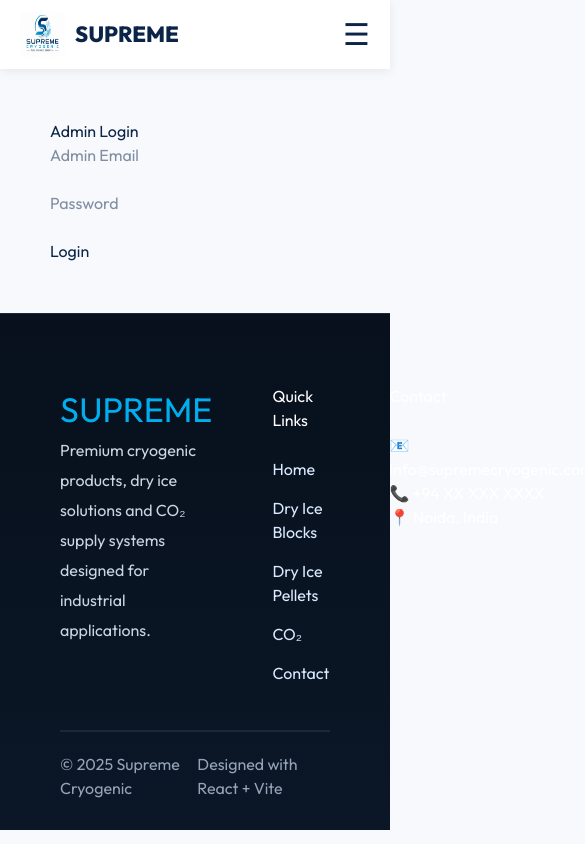
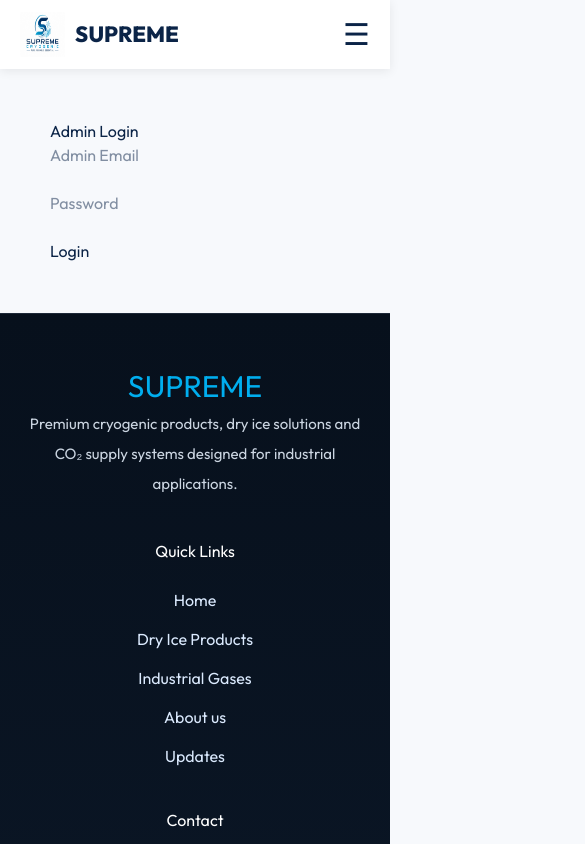
Before and after one commit to harshkr001/Supreme_Cyogenic, a React (Vite) app: page /admin-login in a window 390 px wide. Shown: the top 844 px of the page, 585 px wide, since content can reach past the window. Built offline with nearby package versions, Linux system fonts and the light colour scheme.

Commit message:
pages are responsive

```diff
--- a/src/Components/About/CompanyTimeLine.jsx
+++ b/src/Components/About/CompanyTimeLine.jsx
@@ -1,3 +1,4 @@
+
 function CompanyTimeline() {
   const timeline = [
     {
@@ -22,6 +23,8 @@ function CompanyTimeline() {
     }
   ];
 
+  const isMobile = window.innerWidth <= 900
+
   return (
     <section
       style={{
@@ -39,7 +42,16 @@ function CompanyTimeline() {
       >
         Our Journey
       </h2>
-
+      <div
+        style={{
+          display: "grid",
+          gridTemplateColumns: isMobile ? "1fr" : "1.2fr 0.8fr",
+          gap: "60px",
+          alignItems: "center",
+        }}
+      >
+        {/* Left Side - Timeline */}
+        <div>
           {timeline.map((item, index) => (
             <div
               key={index}
@@ -88,6 +100,8 @@ function CompanyTimeline() {
               </div>
             </div>
           ))}
+        </div>
+      </div>
     </section>
   );
 }
--- a/src/Components/Features.jsx
+++ b/src/Components/Features.jsx
@@ -7,6 +7,7 @@ import premiumImg from "../assets/premium.jpeg"
 
 
 const heading = "Why Choose SUPREME CRYOGENIC?";
+const isMobile = window.innerWidth <= 900
 
 function Features() {
 
@@ -77,14 +78,14 @@ function Features() {
 
     return (
         <section id="why" style={{
-            padding: "80px 60px",
+            padding: isMobile ? "60PX 20PX" : "80px 60px",
             background: "#081420",
             overflow: "visible",
             position: "relative"
 
         }}>
 
-            <motion.h2 style={{ textAlign: "center", fontSize: "42px", marginBottom: "50px", color: "#FFFFFF", overflow: "hidden", }}
+            <motion.h2 style={{ textAlign: "center", fontSize: isMobile ? "30px" : "42px", marginBottom: "50px", color: "#FFFFFF", overflow: "hidden", }}
                 variants={container}
                 initial="hidden"
                 whileInView="show"
@@ -95,7 +96,7 @@ function Features() {
                 ))}
             </motion.h2>
 
-            <div style={{ display: "flex", justifyContent: "space-between", marginTop: "70px", gap: "24px", flexWrap: "wrap" }}>
+            <div style={{ display: "flex", justifyContent: "center", marginTop: "70px", gap: "24px", flexWrap: "wrap" }}>
                 {Features.map((f, i) => (
                     <motion.div
                         key={f.title}
@@ -109,11 +110,12 @@ function Features() {
                         onClick={() => handleCardClick(i)}
                         transition={{ delay: i * 0.12, duration: 0.45 }}
                         style={{
-                            flex: "1 1 220px",
-                            minWidth: "220px",
+                            flex: isMobile ? "1 1 100%" : "1 1 220px",
+                            minWidth: isMobile ? "100%" : "220px",
+                            maxWidth: isMobile ? "100%" : "320px",
                             background: "linear-gradient(135deg, rgba(255,255,255,0.02), rgba(255,255,255,0.01))",
                             borderRadius: "14px",
-                            padding: "28px",
+                            padding: isMobile ? "18px" : "28px",
                             border: hoveredCard === i || mobileTooltip === i
                                 ? "1px solid rgba(0, 191, 255, 0.4)"
                                 : "1px solid rgba(255,255,255,0.04)",
@@ -122,6 +124,7 @@ function Features() {
                                 ? "0 20px 50px rgba(0, 191, 255, 0.3), 0 0 30px rgba(0, 191, 255, 0.2)"
                                 : "0 8px 30px rgba(0,0,0,0.6)",
                             position: "relative",
+                            overflow: "visible",
                             cursor: "pointer",
                             transition: "all 0.3s ease",
                             transform: hoveredCard === i || mobileTooltip === i ? "translateY(-10px)" : "translateY(0)"
@@ -129,21 +132,21 @@ function Features() {
                         }}>
                         <div style={{ fontSize: "34px", marginBottom: "12px" }}>
                             {f.title === "Fast Delivery" ||
-                            f.title == "Premium Quality" ||
-                            f.title == "Reliable Supply" ||
-                            f.title == "24/7 Support" ? (
+                                f.title == "Premium Quality" ||
+                                f.title == "Reliable Supply" ||
+                                f.title == "24/7 Support" ? (
                                 <img
                                     src={f.icon}
                                     alt={f.title}
                                     style={{
                                         width: "100%",
-                                        height: "180px",
+                                        height: isMobile ? "140px" : "180px",
                                         objectFit: "contain",
                                         objectPosition: "center",
                                         borderRadius: "10px",
                                         display: "block",
                                         background: "#081420",
-                                        padding: "8px"
+                                        padding: isMobile ? "0" : "8px"
                                     }}
                                 />
                             ) : (
@@ -151,10 +154,31 @@ function Features() {
                             )}
                         </div>
 
-                        <h3 style={{ fontSize: "20px", marginBottom: "8px" }}>{f.title}</h3>
+
+                        {!(isMobile && mobileTooltip === i) && (
+                            <>
+                                <h3
+                                    style={{
+                                        fontSize: isMobile ? "18px" : "20px",
+                                        marginBottom: "8px",
+                                    }}
+                                >
+                                    {f.title}
+                                </h3>
+
+                                <p
+                                    style={{
+                                        color: "#BBD7EE",
+                                        lineHeight: 1.6,
+                                    }}
+                                >
+                                    {f.desc}
+                                </p>
+                            </>
+                        )}
 
                         {/* Tooltip */}
-                        {(hoveredCard === i || mobileTooltip === i) && (
+                        {!isMobile && hoveredCard === i && (
                             <motion.div
                                 className="feature-tooltip"
                                 variants={tooltipVariants}
@@ -207,7 +231,7 @@ function Features() {
                                 </p>
                             </motion.div>
                         )}
-                        <p style={{ color: "#BBD7EE", lineHeight: 1.6 }}>{f.desc}</p>
+
                     </motion.div>
                 ))}
             </div>
--- a/src/Components/Footer.jsx
+++ b/src/Components/Footer.jsx
@@ -1,13 +1,17 @@
 import { Link } from "react-router-dom";
+import { useState } from "react"
+
+const isMobile = window.innerWidth <= 900
 
 function Footer() {
+  const [hoveredLink, setHoveredLink] = useState("");
   return (
     <footer
       style={{
         background:
           "linear-gradient(180deg,#07101c,#0b1727)",
         color: "white",
-        padding: "70px 60px 30px",
+        padding: isMobile ? "50px 20px 25px" : "70px 60px 30px",
         marginTop: "0px",
 
         borderTop: "1px solid rgba(255,255,255,0.08)"
@@ -18,8 +22,9 @@ function Footer() {
         style={{
           display: "grid",
           gridTemplateColumns:
-            "2fr 1fr 1fr",
-          gap: "60px",
+            isMobile ? "1fr" : "2fr 1fr 1fr",
+          gap: isMobile ? "40px" : "60px",
+          textAlign: isMobile ? "center" : "left",
           alignItems: "start"
         }}
       >
@@ -32,7 +37,7 @@ function Footer() {
             style={{
               margin: 0,
               color: "#00AEEF",
-              fontSize: "34px"
+              fontSize: isMobile ? "30px" : "34px"
             }}
           >
             SUPREME
@@ -42,7 +47,9 @@ function Footer() {
             style={{
               color: "#cbd5e1",
               lineHeight: "30px",
-              maxWidth: "420px"
+              maxWidth: isMobile ? "100%" : "420px",
+              margin: isMobile ? "0 auto" : "0",
+              fontSize: isMobile ? "15px" : "16px"
             }}
           >
             Premium cryogenic products,
@@ -70,43 +77,78 @@ function Footer() {
           >
 
             <Link
-            style={linkStyle}
-            to="/"
-            onClick={() => window.scrollTo(0, 0)}
+              to="/"
+              onClick={() => window.scrollTo(0, 0)}
+              onMouseEnter={() => setHoveredLink("home")}
+              onMouseLeave={() => setHoveredLink("")}
+              style={{
+                ...linkStyle,
+                color: hoveredLink === "home" ? "#00BFFF" : "#dbeafe",
+                transform: hoveredLink === "home" ? "translateX(8px)" : "translateX(0)",
+                transition: "all 0.3s ease",
+              }}
             >
               Home
             </Link>
 
             <Link
-              style={linkStyle}
-              to="/dry-ice-blocks"
+              to="/dry-ice"
               onClick={() => window.scrollTo(0, 0)}
+              onMouseEnter={() => setHoveredLink("dry")}
+              onMouseLeave={() => setHoveredLink("")}
+              style={{
+                ...linkStyle,
+                color: hoveredLink === "dry" ? "#00BFFF" : "#dbeafe",
+                transform: hoveredLink === "dry" ? "translateX(8px)" : "translateX(0)",
+                transition: "all 0.3s ease",
+              }}
             >
-              Dry Ice Blocks
+              Dry Ice Products
             </Link>
 
             <Link
-              style={linkStyle}
-              to="/dry-ice-pellets"
+              to="/industrial-gases"
               onClick={() => window.scrollTo(0, 0)}
+              onMouseEnter={() => setHoveredLink("gas")}
+              onMouseLeave={() => setHoveredLink("")}
+              style={{
+                ...linkStyle,
+                color: hoveredLink === "gas" ? "#00BFFF" : "#dbeafe",
+                transform: hoveredLink === "gas" ? "translateX(8px)" : "translateX(0)",
+                transition: "all 0.3s ease",
+              }}
             >
-              Dry Ice Pellets
+              Industrial Gases
             </Link>
 
             <Link
-              style={linkStyle}
-              to="/co2"
+              to="/contact"
               onClick={() => window.scrollTo(0, 0)}
+              onMouseEnter={() => setHoveredLink("about")}
+              onMouseLeave={() => setHoveredLink("")}
+              style={{
+                ...linkStyle,
+                color: hoveredLink === "about" ? "#00BFFF" : "#dbeafe",
+                transform: hoveredLink === "about" ? "translateX(8px)" : "translateX(0)",
+                transition: "all 0.3s ease",
+              }}
             >
-              CO₂
+              About us
             </Link>
 
             <Link
-              style={linkStyle}
-              to="/contact"
+              to="/updates"
               onClick={() => window.scrollTo(0, 0)}
+              onMouseEnter={() => setHoveredLink("updates")}
+              onMouseLeave={() => setHoveredLink("")}
+              style={{
+                ...linkStyle,
+                color: hoveredLink === "updates" ? "#00BFFF" : "#dbeafe",
+                transform: hoveredLink === "updates" ? "translateX(8px)" : "translateX(0)",
+                transition: "all 0.3s ease",
+              }}
             >
-              Contact
+              Updates
             </Link>
 
           </div>
@@ -121,11 +163,14 @@ function Footer() {
             Contact
           </h3>
 
-          <p>📧 info@supremecryogenic.com</p>
+          <p style={{ lineHeight: "28px" }}>
+            📧 info@supremecryogenic.com</p>
 
-          <p>📞 +94 XX XXX XXXX</p>
+          <p style={{ lineHeight: "28px" }}>
+            📞 +94 XX XXX XXXX</p>
 
-          <p>📍 Noida, India</p>
+          <p style={{ lineHeight: "28px" }}>
+            📍 Noida, India</p>
 
         </div>
 
@@ -142,10 +187,14 @@ function Footer() {
       <div
         style={{
           display: "flex",
+          flexDirection: isMobile ? "column" : "row",
           justifyContent:
             "space-between",
+          alignItems: "center",
+          gap: isMobile ? "10px" : "0",
           marginTop: "20px",
-          color: "#94a3b8"
+          color: "#94a3b8",
+          textAlign: "center"
         }}
       >
 
--- a/src/Components/HeroSection.jsx
+++ b/src/Components/HeroSection.jsx
@@ -1,5 +1,5 @@
 import { motion } from "framer-motion";
-import heroVideo from "../assets/herovideo.mp4";
+import heroVideo from "../assets/hero2.mp4";
 
 const isMobile = window.innerWidth <= 900
 
@@ -41,7 +41,7 @@ function HeroSection() {
         style={{
           position: "absolute",
           inset: 0,
-          background: "rgba(0, 10, 30, 0.45)",
+          background: "rgba(0, 10, 30, 0.30)",
           zIndex: 1,
         }}
       />
@@ -49,10 +49,10 @@ function HeroSection() {
       <motion.div
         initial={{ x: -150, opacity: 0 }}
         animate={{ x: 0, opacity: 1 }}
-        transition={{ duration: 1, ease: "easeOut", delay: 8 }}
+        transition={{ duration: 1, ease: "easeOut", delay: 5 }}
         style={{
           color: "white",
-          maxWidth: isMobile ? "100%" : "550px",
+          maxWidth: isMobile ? "100%" : "700px",
           position: "relative",
           zIndex: 2,
 
@@ -62,30 +62,38 @@ function HeroSection() {
           textAlign: isMobile ? "center" : "left",
         }}>
         <h1 style={{
-          fontSize: isMobile ? "48px" : "70px",
-          marginBottom: "10px",
-          lineHeight: "1.1",
-          fontWeight: "800"
+          fontSize: isMobile ? "42px" : "72px",
+          marginBottom: "15px",
+          lineHeight: "1.05",
+          fontWeight: "800",
+          letterSpacing: "-1px",
+          textShadow: "0 4px 20px rgba(0,0,0,0.45)",
         }}>
-          Dry Ice Solutions
+          Reliable Industrial
+          <br />
+          Gas Solutions
         </h1>
         <h2 style={{
-          fontSize: isMobile ? "30px" : "40px",
-          color: "#00BFFF",
-          marginBottom: "35px",
-          fontWeight: "600"
+          fontSize: isMobile ? "24px" : "34px",
+          color: "#00D4FF",
+          marginBottom: "25px",
+          fontWeight: "700",
+          textShadow: "0 2px 12px rgba(0,0,0,0.4)",
         }}>
-          For Every Need
+          For Every Industry
         </h2>
         <p className="hero-text"
           style={{
-            fontSize: isMobile ? "18px" : "24px",
-            lineHeight: "1.8",
-            marginBottom: "50px",
-            opacity: 0.9
+            fontSize: isMobile ? "17px" : "22px",
+            lineHeight: "1.9",
+            maxWidth: "620px",
+            marginBottom: "45px",
+            color: "#EAF6FF",
+            textShadow: "0 2px 12px rgba(0,0,0,0.4)"
           }}
         >
-          Supreme Cryogenic delivers high-quality dry ice products with reliability and exceptional service since 2022.
+          Delivering premium Industrial Gases, Liquid CO₂, Oxygen, Nitrogen, Argon, and Dry Ice products
+          with uncompromising quality, safety, and dependable nationwide supply.
 
         </p>
 
@@ -102,32 +110,34 @@ function HeroSection() {
 
           <a href="#products">
             <button style={{
-              padding: "18px 35px",
+              padding: "18px 42px",
               background: "#00BFFF",
               color: "white",
               border: "none",
-              borderRadius: "12px",
+              borderRadius: "14px",
               fontSize: "20px",
               fontWeight: "bold",
               cursor: "pointer",
-              boxShadow: "0 10px 25px rgba(0,229,255,0.2)"
+              boxShadow: "0 10px 25px rgba(0,229,255,0.2)",
+              transition: "0.3s"
             }}>
               Explore Products →
             </button>
           </a>
 
-          <a href="/login">
+          <a href="/contact">
             <button style={{
-              padding: "18px 35px",
+              padding: "18px 42px",
               background: "white",
               color: "black",
               border: "2px solid #ddd",
-              borderRadius: "12px",
+              borderRadius: "14px",
               fontSize: "18px",
               fontWeight: "bold",
-              cursor: "pointer"
+              cursor: "pointer",
+              transition: "0.3s"
             }}>
-              Login / Sign Up
+              Get in Touch
             </button>
           </a>
 
@@ -138,27 +148,54 @@ function HeroSection() {
         <div
           style={{
             display: "flex",
-            gap: "70px",
-            marginTop: "10px",
             justifyContent: isMobile ? "center" : "flex-start",
+            gap: isMobile ? "30px" : "80px",
+            marginTop: "20px",
             flexWrap: "wrap"
 
           }}
         >
 
           <div>
-            <h2 style={{ color: "#00AEEF" }}>2022+</h2>
-            <p>Serving Since</p>
+            <h2 style={{
+               color: "#00D4FF",
+               fontSize: isMobile ? "28px" : "38px",
+               marginBottom: "6px"
+              }}>
+              500+</h2>
+            <p style={{
+              color: "#E5E7EB",
+              fontSize: "16px"
+            }}
+            >Industrial Clients</p>
           </div>
 
           <div>
-            <h2 style={{ color: "#00AEEF" }}>100%</h2>
-            <p>Premium Quality</p>
+            <h2 style={{
+              color: "#00AEEF",
+              fontSize: isMobile ? "28px" : "38px",
+              marginBottom: "6px"
+            }}>
+              99.9%</h2>
+            <p style={{
+              color: "#E5E7EB",
+              fontSize: "16px"
+            }}
+            >Supply Reliability</p>
           </div>
 
           <div>
-            <h2 style={{ color: "#00AEEF" }}>24/7</h2>
-            <p>Supply Support</p>
+            <h2 style={{
+              color: "#00AEEF",
+              fontSize: isMobile ? "28px" : "38px",
+              marginBottom: "6px"
+            }}>
+                24/7</h2>
+            <p style={{
+              color: "#E5E7EB",
+              fontSize: "16px"
+            }}
+            >Supply Support</p>
           </div>
 
         </div>
--- a/src/Pages/Updates.jsx
+++ b/src/Pages/Updates.jsx
@@ -1,5 +1,7 @@
 import { useState } from "react";
 import { motion } from "framer-motion";
+
+const isMobile = window.innerWidth <= 900
 
 const featuredUpdate = {
   title: "Supreme Cryogenic Launches New Logistics Hub",
@@ -199,11 +201,17 @@ function Updates() {
               boxShadow: "0 30px 90px rgba(1, 31, 59, 0.28)",
             }}
           >
-            <div style={{ display: "grid", gridTemplateColumns: "1.6fr 1fr", minHeight: "380px" }}>
+            <div
+             style={{
+                display: "grid",
+                gridTemplateColumns: isMobile ? "1fr" : "1.6fr 1fr" ,
+                minHeight: isMobile ? "auto" : "380px",
+              }}
+            >
               <motion.img src={featuredUpdate.image} alt={featuredUpdate.title}
                style={{
                  width: "100%",
-                 height: "380px",
+                 height: isMobile ? "240px" : "380px",
                  objectFit: "cover",
                  objectPosition: "center",
                  borderRadius: "16px",
@@ -211,13 +219,19 @@ function Updates() {
 
                 }}
                 />
-              <div style={{ padding: "32px", display: "flex", flexDirection: "column", justifyContent: "space-between" }}>
+              <div
+                style={{
+                   padding: isMobile ? "22px" : "32px",
+                   display: "flex",
+                   flexDirection: "column",
+                   justifyContent: "space-between"
+                }}>
                 <div>
                   <span style={{ color: "#7DD3FC", fontWeight: 700, letterSpacing: "0.18em", textTransform: "uppercase", fontSize: "12px" }}>
                     {featuredUpdate.category}
                   </span>
-                  <h3 style={{ margin: "18px 0 14px", fontSize: "2rem", lineHeight: 1.1, color: "#F8FAFC" }}>{featuredUpdate.title}</h3>
-                  <p style={{ margin: 0, color: "#94A3B8", fontSize: "1rem", lineHeight: 1.85 }}>
+                  <h3 style={{ margin: "18px 0 14px", fontSize: isMobile ? "1.6rem" : "2rem", lineHeight: 1.1, color: "#F8FAFC" }}>{featuredUpdate.title}</h3>
+                  <p style={{ margin: 0, color: "#94A3B8", fontSize: isMobile ? "0.95rem" : "1rem", lineHeight: 1.8 }}>
                     {featuredUpdate.summary}
                   </p>
                 </div>
```
Also changed, not shown: src/assets/journey.jpeg (added), 1 other file (tests, documents, lock files or other folders). Lines whose indentation alone changed are shown as unchanged.
